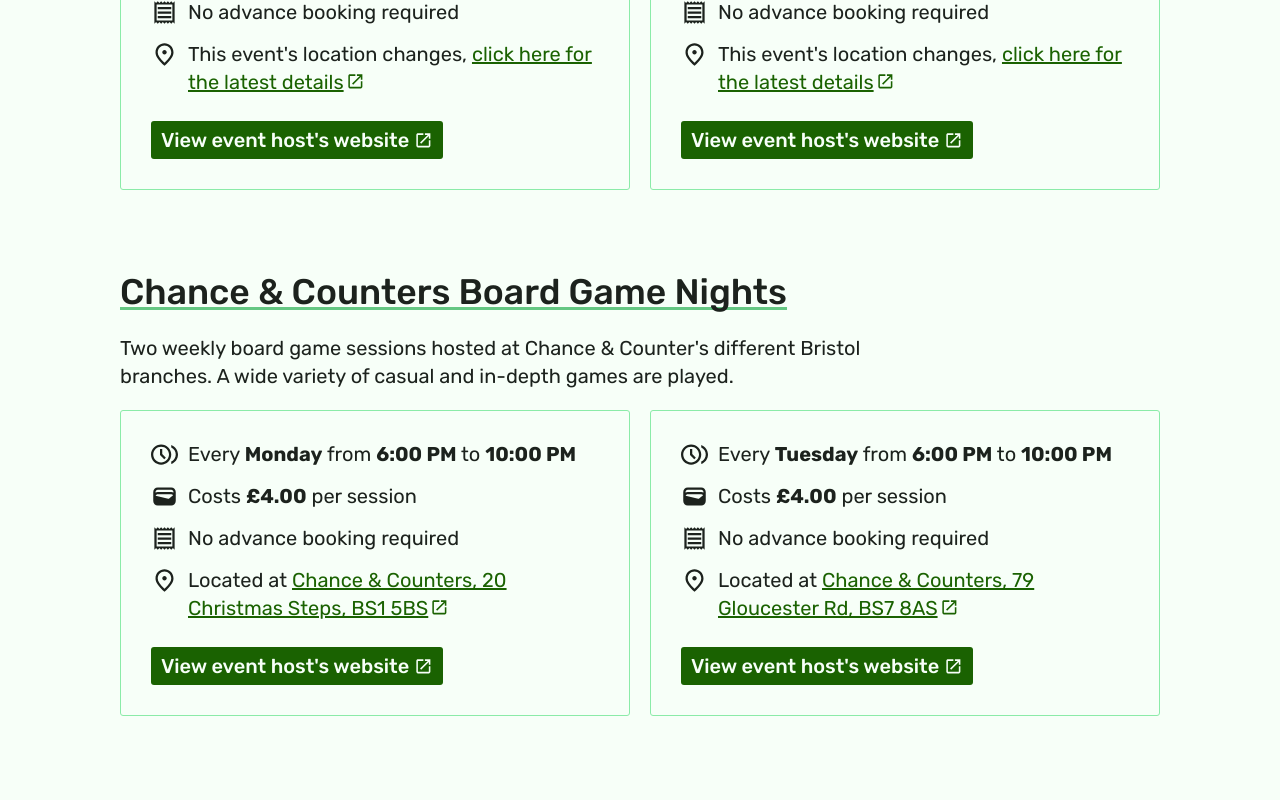
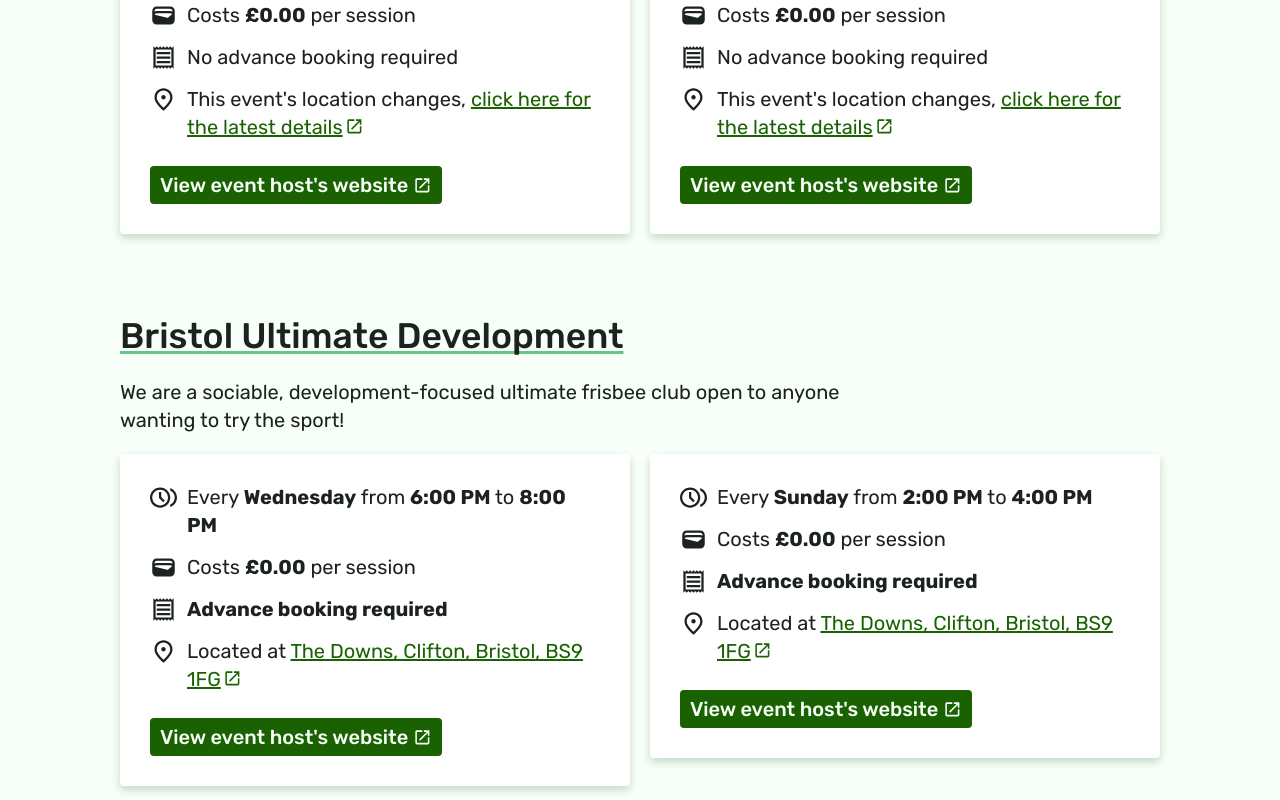
Before and after one commit to jhancock532/bristol-social-groups, a Next.js app: page / in a window 1280 px wide. Shown: the part 1440-2240 px from the top of the page. Built offline with nearby package versions, Linux system fonts and the light colour scheme.

Commit message:
add events, better card design

```diff
--- /dev/null
+++ b/data/events/bristol-ultimate-development/details.json
@@ -0,0 +1,59 @@
+{
+  "name": "Bristol Ultimate Development",
+  "slug": "bristol-ultimate-development",
+  "description": "We are a sociable, development-focused ultimate frisbee club open to anyone wanting to try the sport!",
+  "details": "",
+  "tags": ["fitness", "sports"],
+  "events": [
+    {
+      "name": "Wednesday Evening",
+      "time": {
+        "frequency": "Weekly",
+        "weekday": "Wednesday",
+        "start": "Jan 1, 1970 18:00",
+        "end": "Jan 1, 1970 20:00",
+        "details": "Social games. See the Facebook group for the latest details."
+      },
+      "location": {
+        "address": "The Downs, Clifton, Bristol, BS9 1FG",
+        "latitude": "51.473314",
+        "longitude": "-2.619059",
+        "googleMapsLink": "https://maps.app.goo.gl/djJ4w75rXFU62EvF9"
+      },
+      "cost": {
+        "sessionPrice": 0.00,
+        "details": "Outdoor sessions are free to join."
+      },
+      "booking": {
+        "required": true,
+        "details": "Please join the Facebook group and vote in the latest poll."
+      },
+      "url": "https://www.facebook.com/groups/bristolultimatedevelopment/"
+    },
+    {
+      "name": "Sunday Afternoon",
+      "time": {
+        "frequency": "Weekly",
+        "weekday": "Sunday",
+        "start": "Jan 1, 1970 14:00",
+        "end": "Jan 1, 1970 16:00",
+        "details": "Social games. See the Facebook group for the latest details."
+      },
+      "location": {
+        "address": "The Downs, Clifton, Bristol, BS9 1FG",
+        "latitude": "51.473314",
+        "longitude": "-2.619059",
+        "googleMapsLink": "https://maps.app.goo.gl/djJ4w75rXFU62EvF9"
+      },
+      "cost": {
+        "sessionPrice": 0.00,
+        "details": "Outdoor sessions are free to join."
+      },
+      "booking": {
+        "required": true,
+        "details": "Please join the Facebook group and vote in the latest poll."
+      },
+      "url": "https://www.facebook.com/groups/bristolultimatedevelopment/"
+    }
+  ]
+}
--- /dev/null
+++ b/data/events/drink-n-draw/details.json
@@ -0,0 +1,33 @@
+{
+  "name": "Drink 'n' Draw",
+  "slug": "drink-n-draw",
+  "description": "Draw, scribble, doodle, sketch and drink! Join in with Drink ‘n’ Draw at the Tobacco Factory, on the 1st Tuesday of every month. Suggested donation of £3 to cover materials, spaces limited, first come, first served. Materials are provided and beginners are welcome.",
+  "details": "",
+  "tags": ["art", "drawing"],
+  "events": [
+    {
+      "time": {
+        "frequency": "Monthly",
+        "weekday": "Tuesday",
+        "start": "Jan 1, 1970 19:45",
+        "end": "Jan 1, 1970 21:45",
+        "details": ""
+      },
+      "location": {
+        "address": "Tobacco Factory, Raleigh Rd, Bristol, BS3 1TF",
+        "latitude": "51.4423774",
+        "longitude": "-2.6135534",
+        "googleMapsLink": "https://maps.app.goo.gl/n15BxPExbdDU1Yzw5",
+        "details": "The Tobacco Factory, the drawing group is located in the Snug. See the website for more details."
+      },
+      "cost": {
+        "sessionPrice": 0.00,
+        "details": "Suggested donation £3 to cover the cost of materials."
+      },
+      "booking": {
+        "required": false
+      },
+      "url": "https://tobaccofactory.com/whats-on/"
+    }
+  ]
+}
--- a/src/components/EventCard/EventCard.module.scss
+++ b/src/components/EventCard/EventCard.module.scss
@@ -57,9 +57,11 @@
     flex-direction: column;
     gap: 15px;
     border-radius: $border-radius;
-    border: 1px solid var(--color--highlight-green);
+    background-color: var(--color--bright-white);
     margin-bottom: auto;
     max-width: 600px;
+
+    box-shadow: $box-shadow;
 
     @include media-query(medium) {
         padding: $grid + 10px;
--- a/src/styles/_variables.scss
+++ b/src/styles/_variables.scss
@@ -1,4 +1,4 @@
-$border-radius: 3px;
+$border-radius: 4px;
 
 // Font weights
 $weight--extrabold: 900;
@@ -8,6 +8,14 @@
 $weight--medium: 500;
 $weight--normal: 400;
 $weight--light: 100;
+
+// Box shadow effect
+$shadow-color: rgba(0, 60, 0, 0.2);
+$shadow-offset-y: 4px;
+$shadow-blur: 8px;
+$shadow-spread: 0px;
+
+$box-shadow: 0 $shadow-offset-y $shadow-blur $shadow-spread $shadow-color;
 
 // Font variables
 /* @link https://utopia.fyi/type/calculator?c=320,18,1.333,1240,22,1.333,6,1,&s=0.75|0.5|0.25,1.5|2|3|4|6,s-l&g=s,l,xl,12 */
--- a/src/styles/globals.scss
+++ b/src/styles/globals.scss
@@ -4,6 +4,7 @@
     // Base colors
     // https://coolors.co/palette/fffae8-d04200-363635-465e4d-558564-1c221d
     // https://abc.useallfive.com/?colors[]=F7FFF8,1A6201,8BEBA8,65C783,1C221D,121613
+    --color--bright-white: #fff;
     --color--white: #f7fff8; //#edffef;
     --color--dark-green: #1a6201;
     --color--underline-green: #65c783;
```
Also changed, not shown: 1 other file (tests, documents, lock files or other folders).
